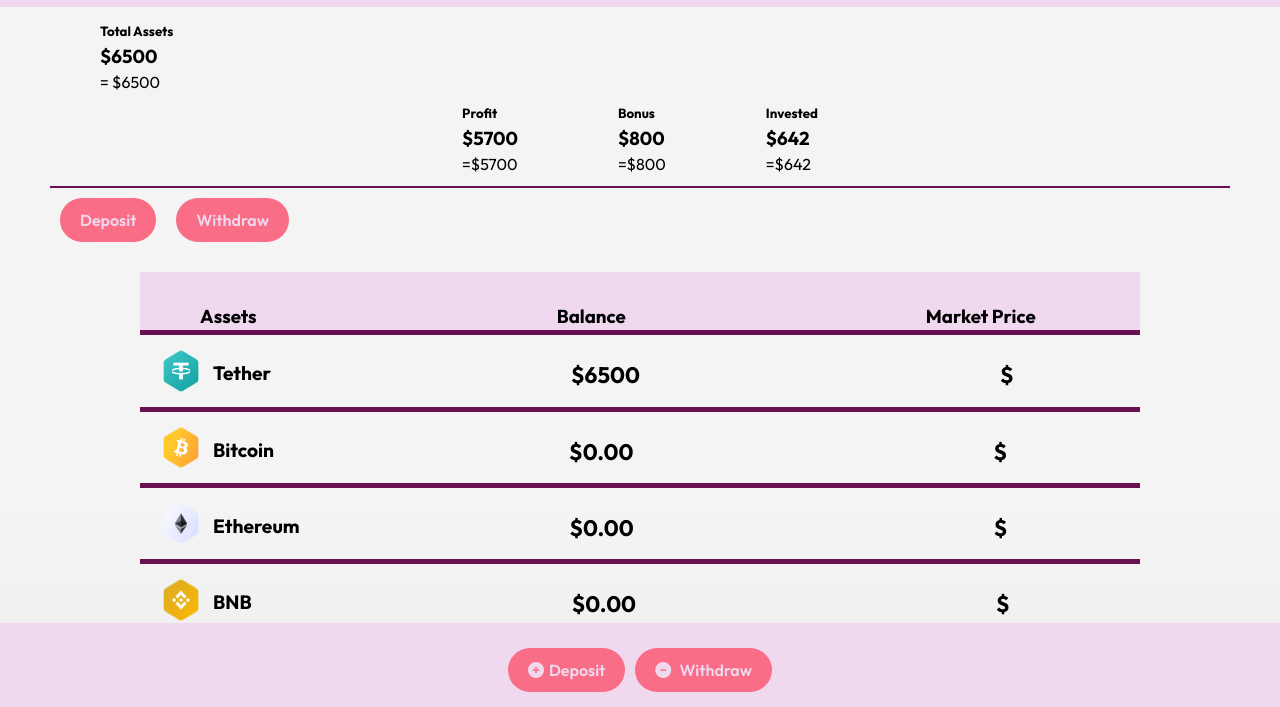
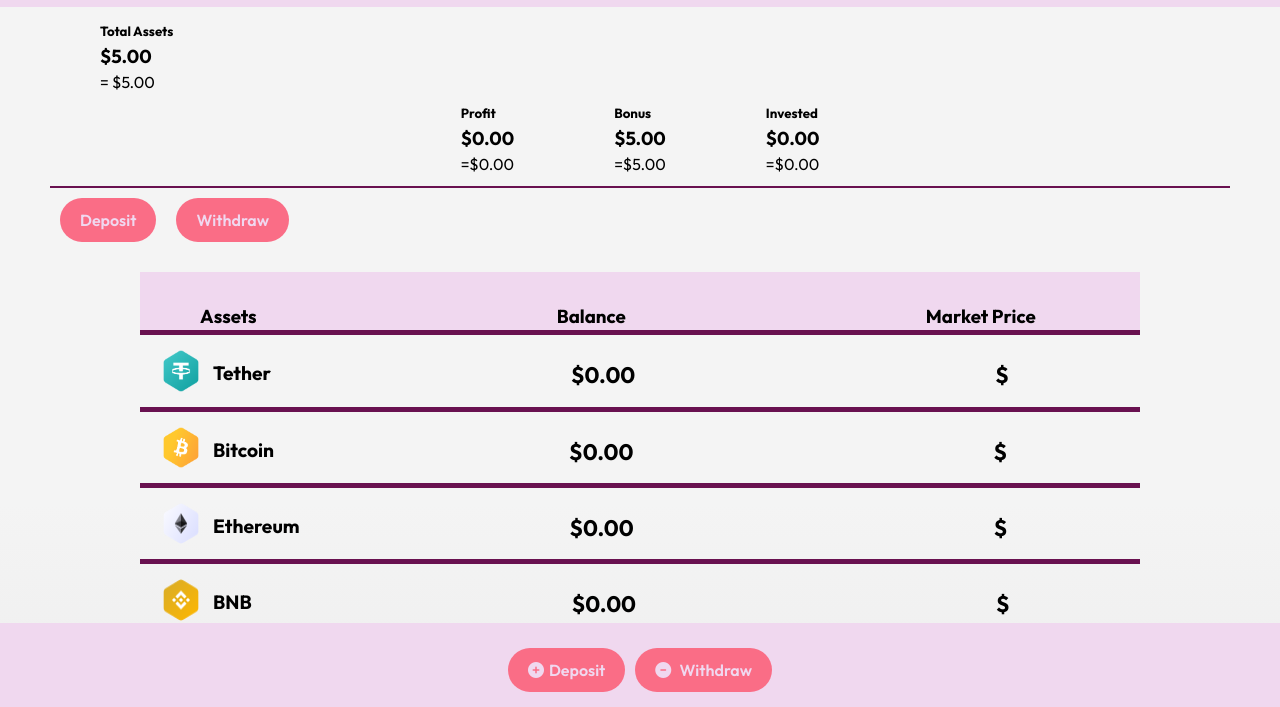
Before and after one commit to coinxe/xe.io, a plain HTML site: page dashboard.html in a window 1280 px wide. Shown: the part 93-800 px from the top of the page. Drawn offline with nearby package versions, Linux system fonts and the light colour scheme; no server answers.

Commit message:
Update dashboard.html

```diff
--- a/dashboard.html
+++ b/dashboard.html
@@ -74,9 +74,9 @@
                         <div class="total block">
                             <h5>Total Assets</h5>
                             <h3>
-                                $6500
+                                $5.00
                             </h3>
-                            <p>= $6500</p>
+                            <p>= $5.00</p>
                         </div>
                     </section>
 
@@ -85,23 +85,23 @@
                             <div class="total-profit">
                                 <h5>Profit</h5>
                                 <h3>
-                                    $5700
+                                    $0.00
                                 </h3>
-                                <p>=$5700</p>
+                                <p>=$0.00</p>
                             </div>
                             <div class="total-bonus">
                                 <h5>Bonus</h5>
                                 <h3>
-                                    $800
+                                    $5.00
                                 </h3>
-                                <p>=$800</p>
+                                <p>=$5.00</p>
                             </div>
                             <div class="total-invest">
                                 <h5>Invested</h5>
                                 <h3>
-                                    $642
+                                    $0.00
                                 </h3>
-                                <p>=$642</p>
+                                <p>=$0.00</p>
                             </div>
                         </div>
 
@@ -138,7 +138,7 @@
                                     <div class="price5 flex">
                                         <p>Tether</p>
                                         <div class="name">
-                                            <h3>$<span class="balance">6500</span></h3>
+                                            <h3>$<span class="balance">0.00</span></h3>
                                             <h3>$<span id="tether"></span></h3>
                                         </div>
 
```
